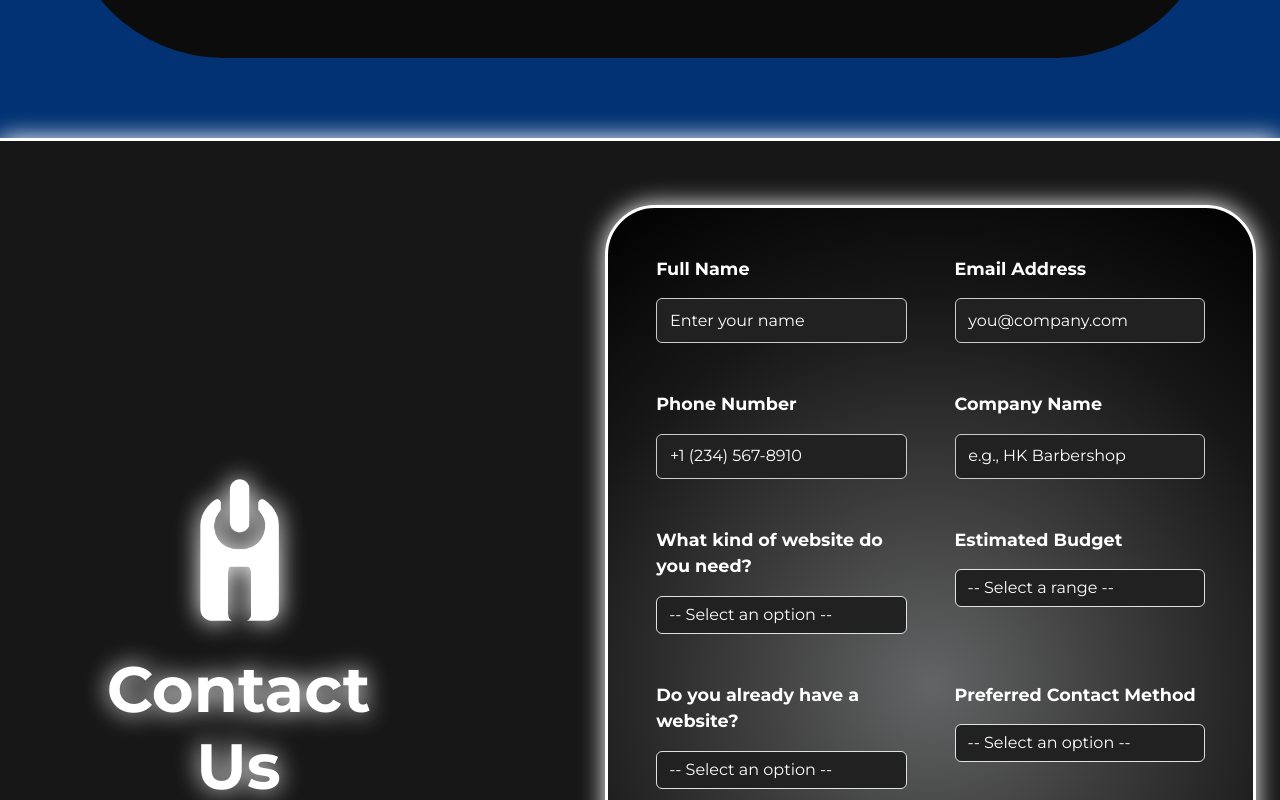
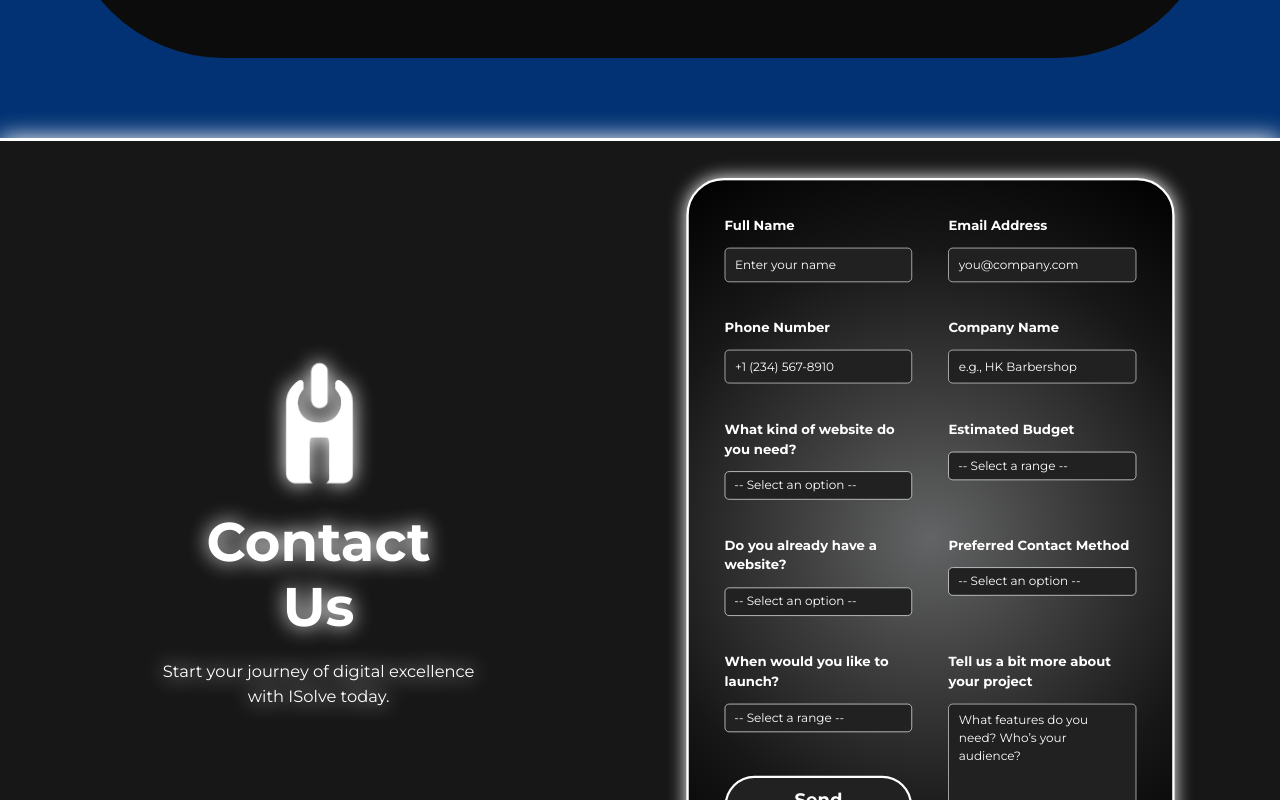
Before and after one commit to taha-malik27/ISolve, a React (Create React App) app: page / in a window 1280 px wide. Shown: the part 3580-4380 px from the top of the page. Built offline with nearby package versions, Linux system fonts and the light colour scheme.

Commit message:
contactUsSection.jsx animations are now done, too added some more animations custom to the section and also more generally to the index.css as well.

```diff
--- a/src/components/contactUsSection/contactUsSection.jsx
+++ b/src/components/contactUsSection/contactUsSection.jsx
@@ -7,9 +7,7 @@ import logoIcon    from '../../assets/logoIconBW.png';
 const ContactForm = () => {
     const [resultMsg, setResultMsg] = useState("");
     const [msgColor, setMsgColor] = useState("");
-    const headingRef = useRef(null);
-    const imgRef     = useRef(null);
-    const subRef = useRef(null);
+    const textRef = useRef(null);
     const formRef = useRef(null);
 
 
@@ -17,15 +15,16 @@ const ContactForm = () => {
     useEffect(() => {
         const observer = new IntersectionObserver(
             (entries) => {
-                entries.forEach((entry) =>
-                    entry.target.classList.toggle("slide-in", entry.isIntersecting)
+                entries.forEach((entry) => {
+                        entry.target.classList.toggle("appear", entry.isIntersecting)
+
+                    }
                 );
             },
             { threshold: 0.1 }
         );
-        if (headingRef.current) observer.observe(headingRef.current);
-        if (imgRef.current) observer.observe(imgRef.current);
-        if (subRef.current) observer.observe(subRef.current);
+
+        if (textRef.current) {observer.observe(textRef.current);}
         if (formRef.current) observer.observe(formRef.current);
 
         return () => observer.disconnect();
@@ -65,19 +64,19 @@ const ContactForm = () => {
     return (
         <div className="form-section glow" id="contactUs">
             {/* Header column */}
-            <div className="headerBox  ">
-                <img  src={logoIcon} style={{maxWidth :  "100px"}} className="glow form-img" ref={imgRef} />
+            <div ref = {textRef} className="slideTextRight headerBox  ">
+                <img  src={logoIcon} style={{maxWidth :  "100px"}} className="glow form-img" />
 
-                <h2 ref={headingRef} className="form-header glow">
+                <h2 className="form-header glow">
                     <span className="underline-slide"> Contact Us </span>
                 </h2>
-                <p  ref={subRef} className="form-subtitle glow">
+                <p  className="form-subtitle glow">
                     Start your journey of digital excellence with ISolve today.
                 </p>
             </div>
 
             {/* Form column */}
-            <form onSubmit={handleSubmit} className="form-box glow" ref={formRef}>
+            <form ref = {formRef} onSubmit={handleSubmit} className="slideFormLeft form-box glow">
                 {/* Web3Forms hidden fields */}
                 <input type="hidden" name="access_key" value="71fff338-ae3c-423e-920f-69826bc8747e" />
                 <input
--- a/src/index.css
+++ b/src/index.css
@@ -131,3 +131,17 @@
   .slide-right.in{
     transform: translateX(0);
   }
+
+  /*Grow Animation*/
+  .grow {
+    display: inline-block;                /* so transform doesn’t break layout */
+    transform: scale(0.1);
+    opacity: 0;
+    transition:
+            transform 0.5s ease-in-out,
+            opacity   0.5s ease-in-out;
+  }
+  .grow.appear {
+    transform: scale(1);
+    opacity: 1;
+  }
--- a/src/styles/contactUsSection.css
+++ b/src/styles/contactUsSection.css
@@ -1,35 +1,30 @@
 /* ====================================================================
-   Layout Containers
+   Layout Containers (Desktop)
    ==================================================================== */
 
 /* Outer page section */
 .form-section {
     display: flex;
+    height:100dvh;
     justify-content: center;
     align-items: center;
-    gap: 5rem;
-    padding: 5dvh 0;
-
-
+    gap: 0;
+    padding: 0;
     background-color: #171717;
-
-
-
     border-top: white 3px solid;
     border-bottom: white 3px solid;
 }
 
-
-
 /* Header + subtitle wrapper */
 .headerBox {
     text-align: center;
+    margin-left: 10dvh;
     margin-right: 3dvh;
     padding: 4dvh;
     border-radius: 40px;
 }
 
-/* The two‑column form grid */
+/* The two-column form grid */
 .form-box {
     display: inline-grid;
     grid-template-columns: repeat(2, 1fr);
@@ -49,17 +44,21 @@
     align-items: start;
     max-width: 1000px;
     width: auto;
-    /*transform: scale(0.9);*/
-    opacity: 0;
-    transition: opacity 1.5s ease-in-out;
+
+    /* removed section-specific fade */
+    /* opacity: 0; */
+    /* transition: opacity 1.5s ease-in-out; */
 }
 
-.form-box.slide-in{
+/* removed in-state—use global utilities instead */
+/*
+.form-box.slide-in {
     opacity: 1;
 }
+*/
 
 /* ====================================================================
-   Field Wrappers & Labels
+   Field Wrappers & Labels (Desktop)
    ==================================================================== */
 
 /* Wraps each label+field pair */
@@ -80,15 +79,13 @@
 }
 
 /* ====================================================================
-   Inputs, Selects, Textareas
+   Inputs, Selects, Textareas (Desktop)
    ==================================================================== */
 
 /* Common styles for all inputs */
 .form-input,
 .form-select,
 .form-textarea {
-
-
     width: 100%;
     box-sizing: border-box;
     font-size: 1rem;
@@ -98,9 +95,7 @@
     font-family: "Montserrat", Arial, sans-serif;
     background-color: #212121;
     color: white;
-
 }
-
 
 input:-webkit-autofill,
 textarea:-webkit-autofill,
@@ -119,16 +114,10 @@ select:-webkit-autofill {
     opacity: 1;       /* full strength */
 }
 
-
-/* If you need to override font‑family on selects only */
+/* If you need to override font-family on selects only */
 select.form-select {
-
-    /* now your colors will show through */
     background: #212121;
     color: #fff;
-
-
-    /* make sure you have room for the arrow */
     padding-right: 2rem;
 }
 
@@ -138,19 +127,16 @@ select.form-select {
     color: #fff;
 }
 
-
 /* Make textareas taller */
 .form-textarea {
     min-height: 20dvh;
-
 }
 
 /* ====================================================================
-   Button
+   Button (Desktop)
    ==================================================================== */
 
 .form-button {
-
     border: 3px solid #ffffff;
     background: #212121;
     color: #ffffff;
@@ -165,7 +151,6 @@ select.form-select {
     font-size: 1.5rem;
     width: auto;
     margin-top: -7rem;
-
 }
 
 .form-button:hover {
@@ -182,12 +167,10 @@ select.form-select {
 }
 
 /* ====================================================================
-   Header Animation
+   Header Animation (Desktop)
    ==================================================================== */
 
 .form-header {
-    opacity: 0;
-    transition: opacity 1.5s ease-in-out;
     font-family: "Montserrat", Arial, sans-serif;
     font-weight: bolder;
     color: #ffffff;
@@ -195,43 +178,102 @@ select.form-select {
     padding: clamp(1rem, 2vh, 2rem) clamp(1.5rem, 4vw, 3rem);
     border-bottom-left-radius: 10px;
     border-bottom-right-radius: 10px;
+
+    /* removed section-specific fade */
+    /* opacity: 0; */
+    /* transition: opacity 1.5s ease-in-out; */
 }
 
+/* removed in-state—use global utilities instead */
+/*
 .form-header.slide-in {
     opacity: 1;
 }
+*/
 
-.form-img{
-    opacity: 0;
-    transition: opacity 1.5s ease-in-out;
+/* ====================================================================
+   Image Animation (Desktop)
+   ==================================================================== */
+
+.form-img {
+    /* optional structural styling here… */
+
+    /* removed section-specific fade */
+    /* opacity: 0; */
+    /* transition: opacity 1.5s ease-in-out; */
 }
 
+/* removed in-state—use global utilities instead */
+/*
 .form-img.slide-in {
+    opacity: 1;
+}
+*/
+
+/* ====================================================================
+   Subtitle Animation (Desktop)
+   ==================================================================== */
+
+.form-subtitle {
+    font-family: "Montserrat", Arial, sans-serif;
+    color: white;
+    font-size: 1.2rem;
+
+    /* removed section-specific fade */
+    /* opacity: 0; */
+    /* transition: opacity 1.5s ease-in-out; */
+}
+
+/* removed in-state—use global utilities instead */
+/*
+.form-subtitle.slide-in {
+    opacity: 1;
+}
+*/
+
+
+
+
+
+/* ====================================================================
+   Specifc grow animations adjust for final scale
+   ==================================================================== */
+
+.slideTextRight {
+                   /* so transform doesn’t break layout */
+    transform: scale(0.85) translateX(-200px);
+    opacity: 0;
+    transition:
+            transform 2.5s ease-in-out,
+            opacity   02.5s ease-in-out;
+}
+.slideTextRight.appear {
+    transform: scale(0.85) translateX(0);
+    opacity: 1;
+}
+
+.slideFormLeft{
+
+    transform: scale(0.75) translateX(200px);
+    opacity: 0;
+    transition:
+            transform 2.5s ease-in-out,
+            opacity   2.5s ease-in-out;
+}
+.slideFormLeft.appear {
+    transform: scale(0.75) translateX(0);
     opacity: 1;
 }
 
 
-.form-subtitle{
-    font-family: "Montserrat", Arial, sans-serif;
-    color: white;
-    font-size: 1.2rem;
-    opacity: 0;
-    transition: opacity 1.5s ease-in-out;
-}
-
-.form-subtitle.slide-in {
-    opacity: 1;
-}
 
 
-/* Responsive tweak for the header */
+/* ====================================================================
+   Mobile Overrides
+   ==================================================================== */
 @media screen and (max-width: 768px) {
-    .form-header {
-        font-size: clamp(1.7rem, 5vw, 2rem);
-        padding: 1.5rem 1rem;
-    }
 
-    /* Stack header + form vertically */
+    /* Layout Containers (Mobile) */
     .form-section {
         flex-direction: column;
         gap: 2rem;                /* smaller gap */
@@ -239,7 +281,6 @@ select.form-select {
         background-position: center 10%;
     }
 
-    /* Shrink and center the header box */
     .headerBox {
         width: 90%;               /* almost full width */
         margin: 0 auto;           /* center */
@@ -247,7 +288,7 @@ select.form-select {
         border-radius: 30px;      /* slightly smaller corners */
     }
 
-    /* Single‑column form layout */
+    /* Single-column form layout (Mobile) */
     .form-box {
         display: grid;
         grid-template-columns: 1fr; /* one column */
@@ -260,17 +301,17 @@ select.form-select {
         border-radius: 30px;        /* adjust corners */
     }
 
-    /* Make each field full width */
+    /* Field Wrappers & Labels (Mobile) */
     .form-group {
         width: 100%;
     }
 
-    /* Adjust textarea height for mobile */
+    /* Inputs, Selects, Textareas (Mobile) */
     .form-textarea {
         min-height: 25dvh;
     }
 
-    /* Full‑width, touch‑friendly button */
+    /* Button (Mobile) */
     .form-button {
         width: 100%;
         margin: 1.5rem 0 0 0; /* reset negative desktop margin */
@@ -282,4 +323,12 @@ select.form-select {
         align-self: stretch; /* fill container */
     }
 
+    /* Header Animation (Mobile) */
+    .form-header {
+        font-size: clamp(1.7rem, 5vw, 2rem);
+        padding: 1.5rem 1rem;
+    }
+
+    /* No separate mobile overrides for .form-img or .form-subtitle */
+
 }
```
Also changed, not shown: src/components/offerSection/offerSectionbackup.jsx (added, +94 -0 lines).
